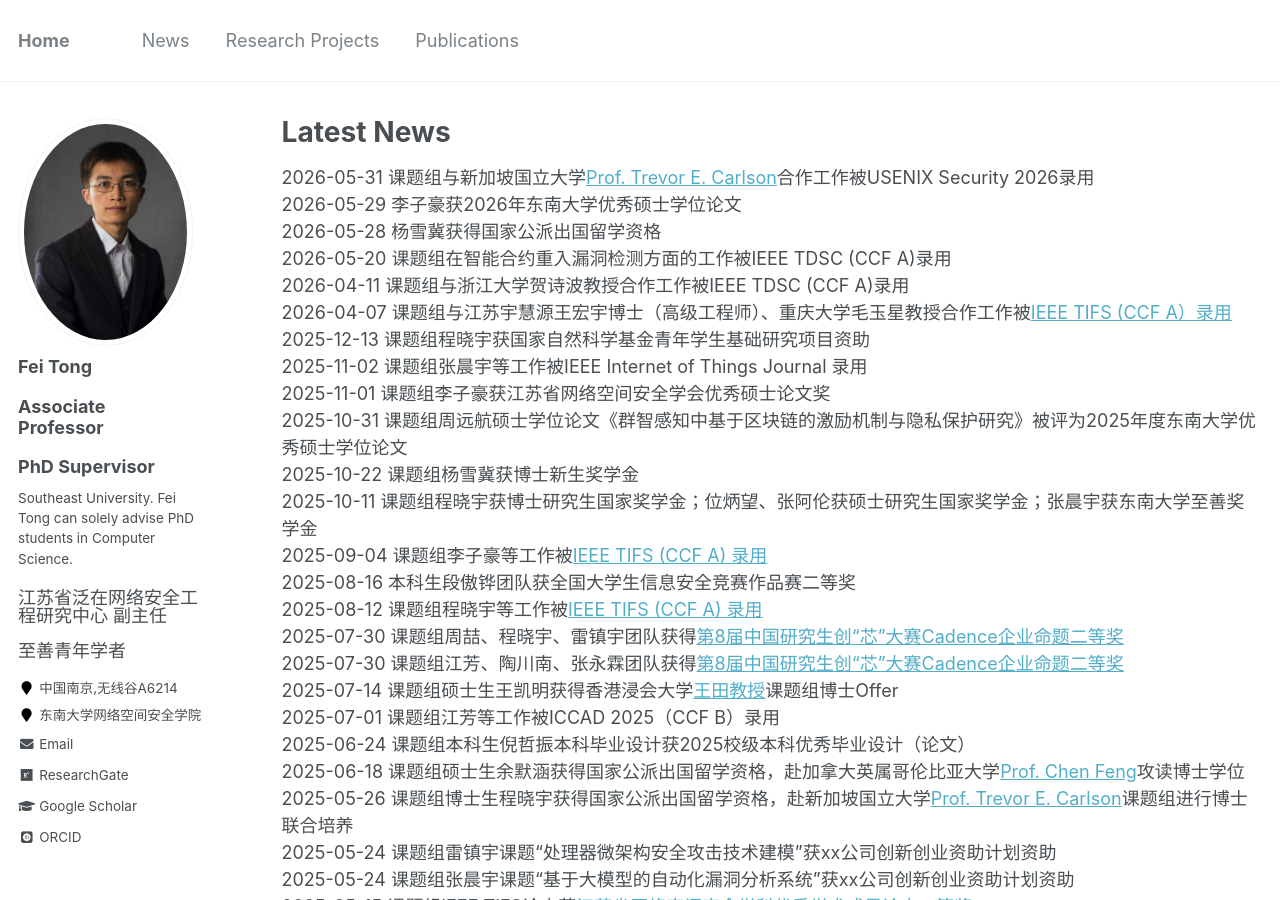
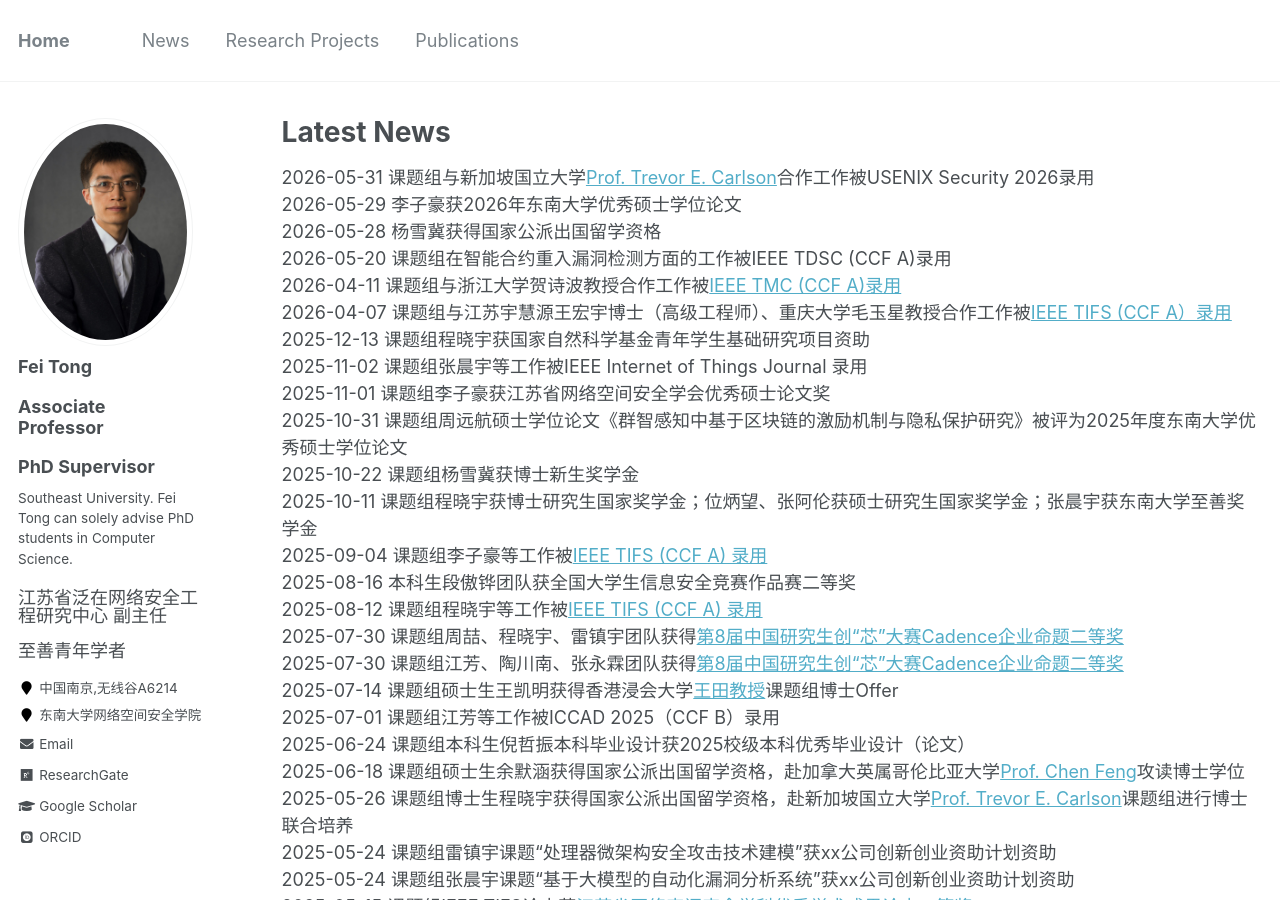
Before and after one commit to fei-tong/fei-tong.github.io, a Jekyll site: the page built from _pages/News.md, in a window 1280 px wide and 900 px high. Built offline with Jekyll 4.4.1, drawn with Linux system fonts in a browser that asks for light colours; some web fonts are replaced.

Commit message:
Update News.md

```diff
--- a/_pages/News.md
+++ b/_pages/News.md
@@ -8,7 +8,7 @@ author_profile: true
 2026-05-29 李子豪获2026年东南大学优秀硕士学位论文<br>
 2026-05-28 杨雪冀获得国家公派出国留学资格<br>
 2026-05-20 课题组在智能合约重入漏洞检测方面的工作被IEEE TDSC (CCF A)录用<br>
-2026-04-11 课题组与浙江大学贺诗波教授合作工作被IEEE TDSC (CCF A)录用<br>
+2026-04-11 课题组与浙江大学贺诗波教授合作工作被[IEEE TMC (CCF A)录用](https://ieeexplore.ieee.org/document/11480958)<br>
 2026-04-07 课题组与江苏宇慧源王宏宇博士（高级工程师）、重庆大学毛玉星教授合作工作被[IEEE TIFS (CCF A）录用](https://ieeexplore.ieee.org/document/11480176)<br>
 2025-12-13 课题组程晓宇获国家自然科学基金青年学生基础研究项目资助<br>
 2025-11-02 课题组张晨宇等工作被IEEE Internet of Things Journal 录用<br>
```
